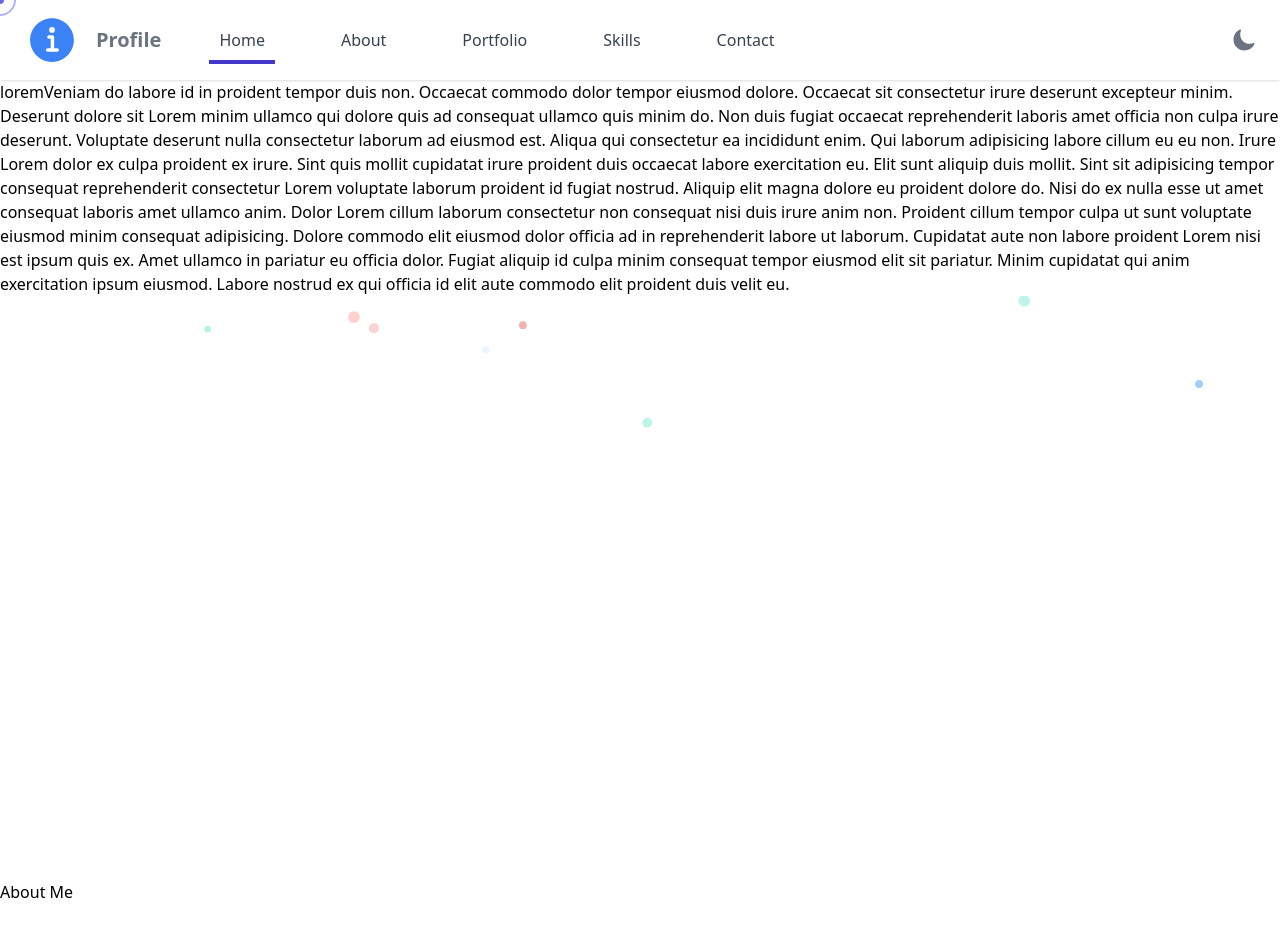
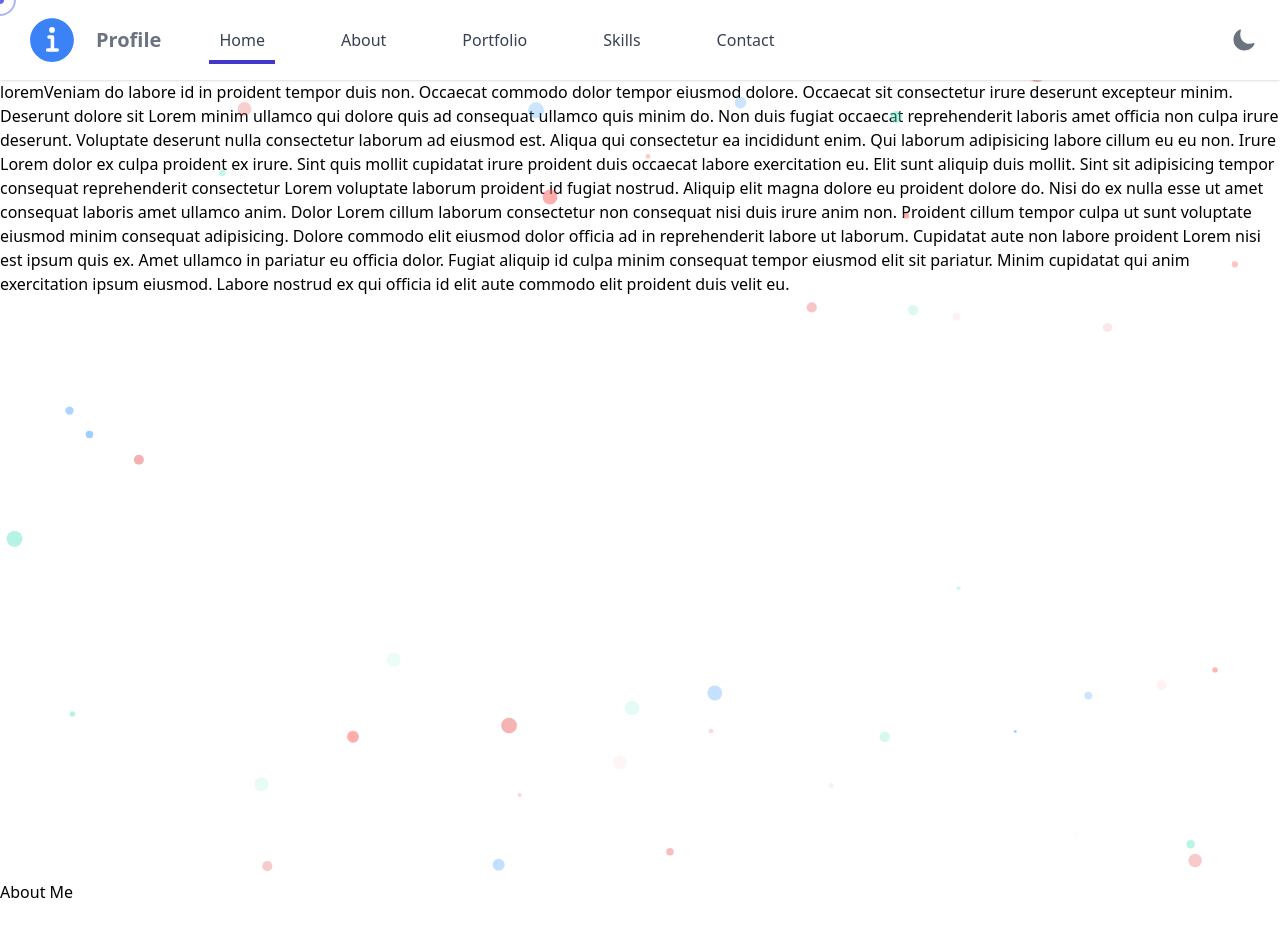
Before and after one commit to mehradi-github/ref-portfolio, a Next.js app: page / in a window 1280 px wide. Shown: the top 936 px of the page. Built offline with nearby package versions, Linux system fonts and the light colour scheme.

Commit message:
Fixing conflate navbar and particles

```diff
--- a/components/Header.tsx
+++ b/components/Header.tsx
@@ -155,7 +155,7 @@ const Header: FC<P> = ({ refs }) => {
   return (
     <nav
       ref={navbarRef}
-      className="relative bg-white shadow dark:bg-gray-800 data-[state=scroll]:nav-scroll"
+      className="z-50 relative bg-white shadow dark:bg-gray-800 data-[state=scroll]:nav-scroll"
     >
       <div className="container px-6 py-3 mx-auto md:flex">
         <div className="flex items-center justify-between">
--- a/components/Hero.tsx
+++ b/components/Hero.tsx
@@ -9,6 +9,7 @@ interface P {
 const Hero: FC<P> = ({ sctionRef }) => {
   return (
     <section ref={sctionRef} id="hero" className="min-h-screen">
+      <HeroParticle />
       <div>
         loremVeniam do labore id in proident tempor duis non. Occaecat commodo
         dolor tempor eiusmod dolore. Occaecat sit consectetur irure deserunt
@@ -32,7 +33,6 @@ const Hero: FC<P> = ({ sctionRef }) => {
         anim exercitation ipsum eiusmod. Labore nostrud ex qui officia id elit
         aute commodo elit proident duis velit eu.
       </div>
-      <HeroParticle />
     </section>
   );
 };
--- a/components/HeroParticle.tsx
+++ b/components/HeroParticle.tsx
@@ -71,6 +71,7 @@ const HeroParticle: FC = () => {
   };
   return (
     <Particles
+      className="absolute w-full h-full top-20 left-0 "
       id="hero-particle"
       init={async (engine: Engine) => await loadFull(engine)}
       options={particlesOptions}
```
